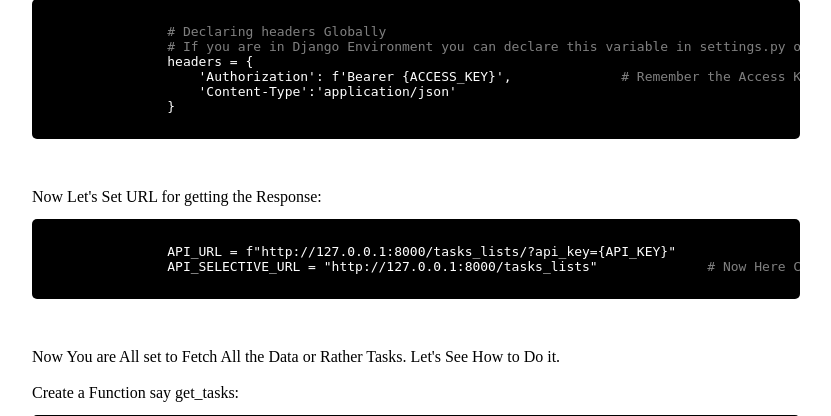
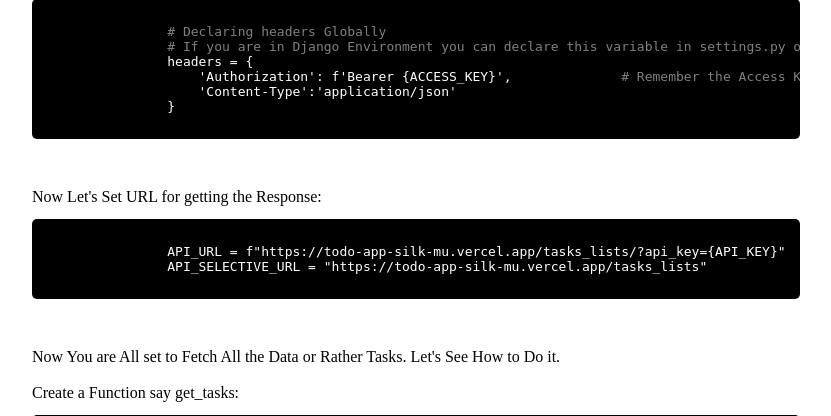
Before and after one commit to Pied07/todo_app, a Django app: page /api_docs/ in a window 1280 px wide. Shown: the part 1393-1809 px from the top of the page, without its empty margins (224-1055 px from the left). Run offline with Django 5.2, Linux system fonts and the light colour scheme.

Commit message:
Update api_docs.html

```diff
--- a/todo_app/templates/api_docs.html
+++ b/todo_app/templates/api_docs.html
@@ -61,8 +61,8 @@
                     'Content-Type':'application/json'
                 }
             </code></pre> <br><br> Now Let's Set URL for getting the Response:<pre><code>
-                API_URL = f"http://127.0.0.1:8000/tasks_lists/?api_key={API_KEY}"                        <com># Url set with the API Key, again which we Already declared Previously, using this URL we can GET,POST Tasks</com>
-                API_SELECTIVE_URL = "http://127.0.0.1:8000/tasks_lists"              <com># Now Here Comes the Interesting Part, Using this URL we Can GET,POST,DELETE,UPDATE the tasks.</com>
+                API_URL = f"https://todo-app-silk-mu.vercel.app/tasks_lists/?api_key={API_KEY}"                        <com># Url set with the API Key, again which we Already declared Previously, using this URL we can GET,POST Tasks</com>
+                API_SELECTIVE_URL = "https://todo-app-silk-mu.vercel.app/tasks_lists"              <com># Now Here Comes the Interesting Part, Using this URL we Can GET,POST,DELETE,UPDATE the tasks.</com>
             </code></pre><br><br> Now You are All set to Fetch All the Data or Rather Tasks. Let's See How to Do it. <br><br>Create a Function say get_tasks: <pre><code>
                 def get_tasks():
                     response = requests.get(API_URL,headers=headers)          <com># Pass the headers that we have created just like it is shown. It is mandatory, if you don't pass the Header it will not work</com>
```
